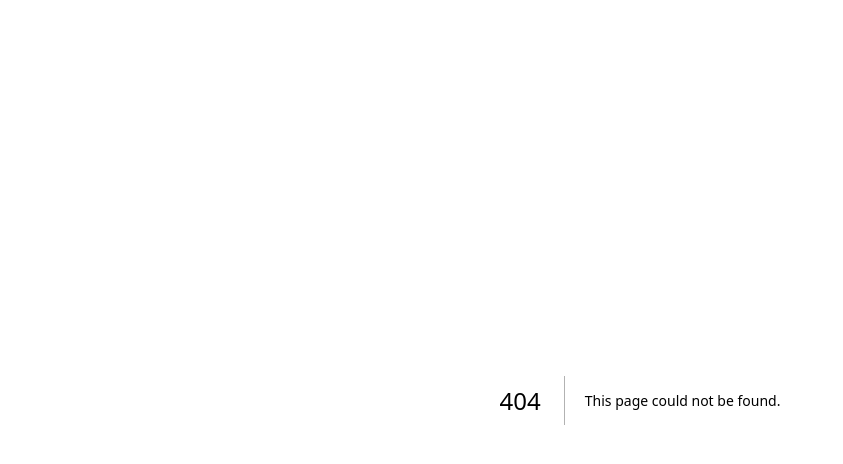
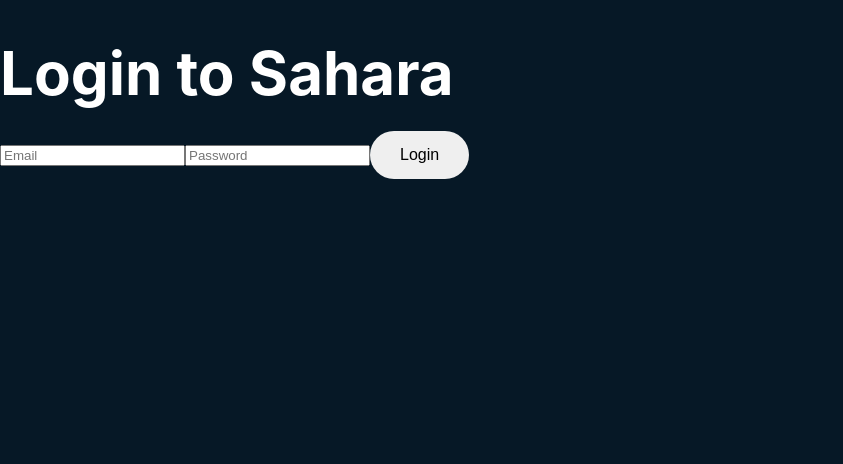
Before and after one commit to groupstum-dev/sahara, a Next.js app: page /login in a window 1280 px wide. Before the commit this address had no page. Shown: the top 464 px of the page, without its empty margins (0-843 px from the left). Built offline with nearby package versions, Linux system fonts and the light colour scheme; no server answers.

Commit message:
Create page.js

```diff
--- /dev/null
+++ b/app/login/page.js
@@ -0,0 +1,108 @@
+"use client";
+
+
+import { useState } from "react";
+
+import { createClient } from "@/lib/supabase";
+
+
+
+export default function Login(){
+
+
+const supabase=createClient();
+
+
+const [email,setEmail]=useState("");
+
+const [password,setPassword]=useState("");
+
+const [message,setMessage]=useState("");
+
+
+
+async function login(){
+
+
+const {error}=await supabase.auth.signInWithPassword({
+
+email,
+
+password
+
+});
+
+
+if(error){
+
+setMessage(error.message);
+
+}
+
+else{
+
+window.location.href="/dashboard";
+
+}
+
+
+}
+
+
+
+return (
+
+<main className="auth">
+
+
+<h1>
+
+Login to Sahara
+
+</h1>
+
+
+<input
+
+placeholder="Email"
+
+value={email}
+
+onChange={(e)=>setEmail(e.target.value)}
+
+/>
+
+
+<input
+
+type="password"
+
+placeholder="Password"
+
+value={password}
+
+onChange={(e)=>setPassword(e.target.value)}
+
+/>
+
+
+<button onClick={login}>
+
+Login
+
+</button>
+
+
+<p>
+
+{message}
+
+</p>
+
+
+</main>
+
+);
+
+
+}
```
